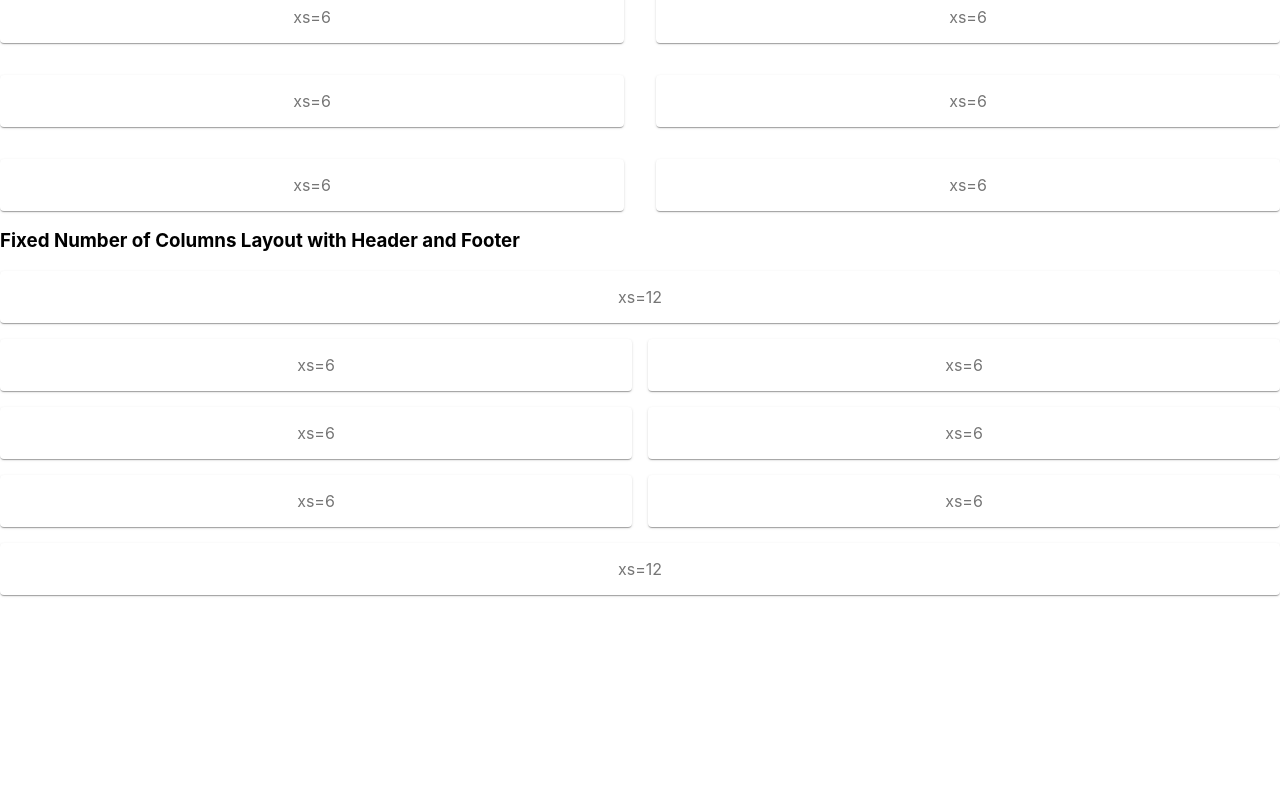
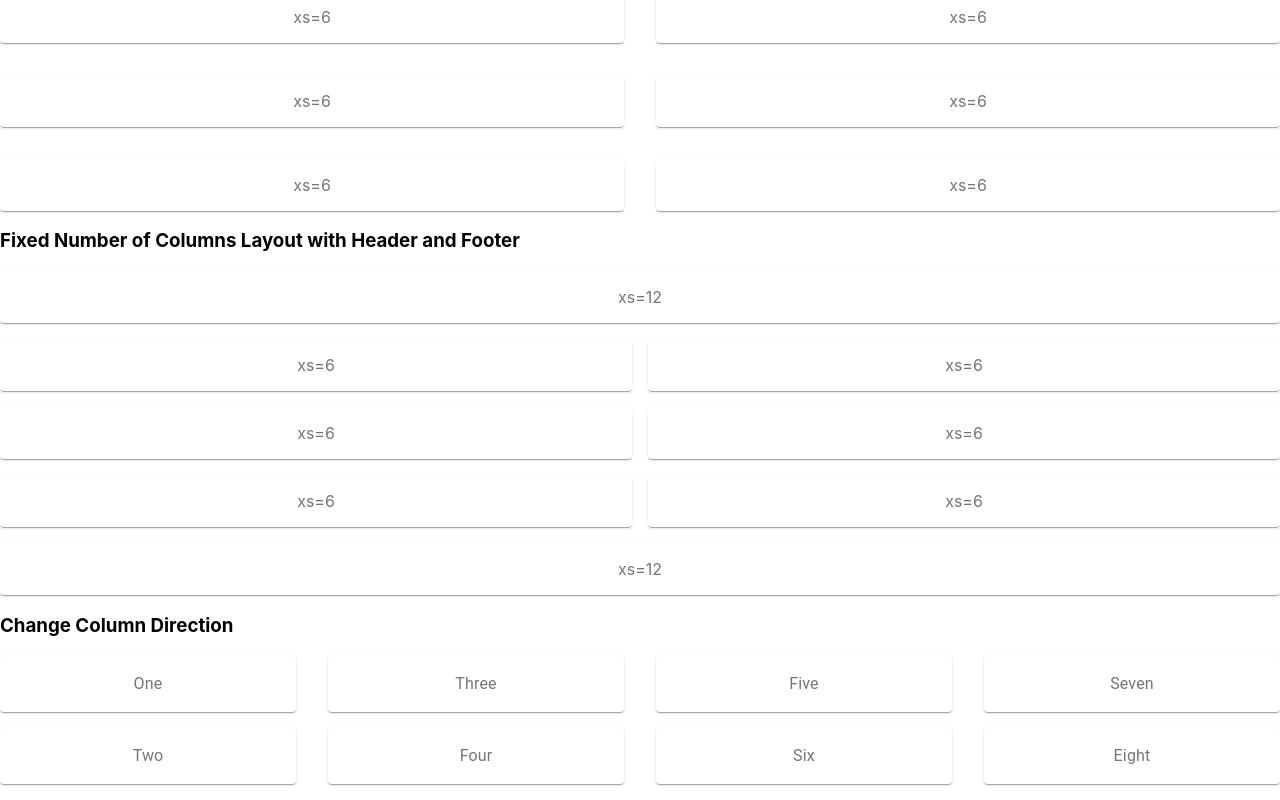
Before and after one commit to maxgdev/mui-sandbox, a React (Create React App) app: page / in a window 1280 px wide. Shown: the part 728-1528 px from the top of the page. Before the commit the page ends 1331 px from the top, so only its background shows below. Built offline with nearby package versions, Linux system fonts and the light colour scheme.

Commit message:
Added ColumnDirection

```diff
--- a/src/App.js
+++ b/src/App.js
@@ -6,6 +6,8 @@
 import AbstractingContainersAndItemsAndProps from './GridExamples/AbstractingContainersAndItemsAndProps';
 import FixedColumnLayout from './GridExamples/FixedColumnLayout';
 import FixedColumnLayoutHeaderAndFooter from './GridExamples/FixedColumnLayoutHeaderAndFooter'
+import ColumnDirection from './GridExamples/ColumnDirection'
+
 function App() {
   return (
     <div className="App">
@@ -23,6 +25,8 @@
       <FixedColumnLayout width={6} />
       <h3>Fixed Number of Columns Layout with Header and Footer</h3>
       <FixedColumnLayoutHeaderAndFooter width={6} />
+      <h3>Change Column Direction</h3>
+      <ColumnDirection />
     </div>
   );
 }
--- /dev/null
+++ b/src/GridExamples/ColumnDirection.js
@@ -0,0 +1,85 @@
+import React from 'react';
+
+import { withStyles } from '@material-ui/core/styles';
+import Paper from '@material-ui/core/Paper';
+import Grid from '@material-ui/core/Grid';
+import Hidden from '@material-ui/core/Hidden';
+import Typography from '@material-ui/core/Typography';
+
+const styles = theme => ({
+  root: {
+    flexGrow: 1
+  },
+  paper: {
+    padding: theme.spacing(2),
+    textAlign: 'center',
+    color: theme.palette.text.secondary
+  }
+});
+
+const ColumnDirection = withStyles(styles)(({ classes }) => (
+  <div className={classes.root}>
+    <Grid container justify="space-around" spacing={4}>
+      <Grid item xs={3}>
+        <Grid container direction="column" spacing={2}>
+          <Grid item>
+            <Paper className={classes.paper}>
+              <Typography>One</Typography>
+            </Paper>
+          </Grid>
+          <Grid item>
+            <Paper className={classes.paper}>
+              <Typography>Two</Typography>
+            </Paper>
+          </Grid>
+        </Grid>
+      </Grid>
+      <Grid item xs={3}>
+        <Grid container direction="column" spacing={2}>
+          <Grid item>
+            <Paper className={classes.paper}>
+              <Typography>Three</Typography>
+            </Paper>
+          </Grid>
+          <Grid item>
+            <Paper className={classes.paper}>
+              <Typography>Four</Typography>
+            </Paper>
+          </Grid>
+        </Grid>
+      </Grid>
+      <Grid item xs={3}>
+        <Grid container direction="column" spacing={2}>
+          <Grid item>
+            <Paper className={classes.paper}>
+              <Typography>Five</Typography>
+            </Paper>
+          </Grid>
+          <Grid item>
+            <Paper className={classes.paper}>
+              <Typography>Six</Typography>
+            </Paper>
+          </Grid>
+        </Grid>
+      </Grid>
+      <Hidden smDown>
+        <Grid item xs={3}>
+          <Grid container direction="column" spacing={2}>
+            <Grid item>
+              <Paper className={classes.paper}>
+                <Typography>Seven</Typography>
+              </Paper>
+            </Grid>
+            <Grid item>
+              <Paper className={classes.paper}>
+                <Typography>Eight</Typography>
+              </Paper>
+            </Grid>
+          </Grid>
+        </Grid>
+      </Hidden>
+    </Grid>
+  </div>
+));
+
+export default ColumnDirection;
```
